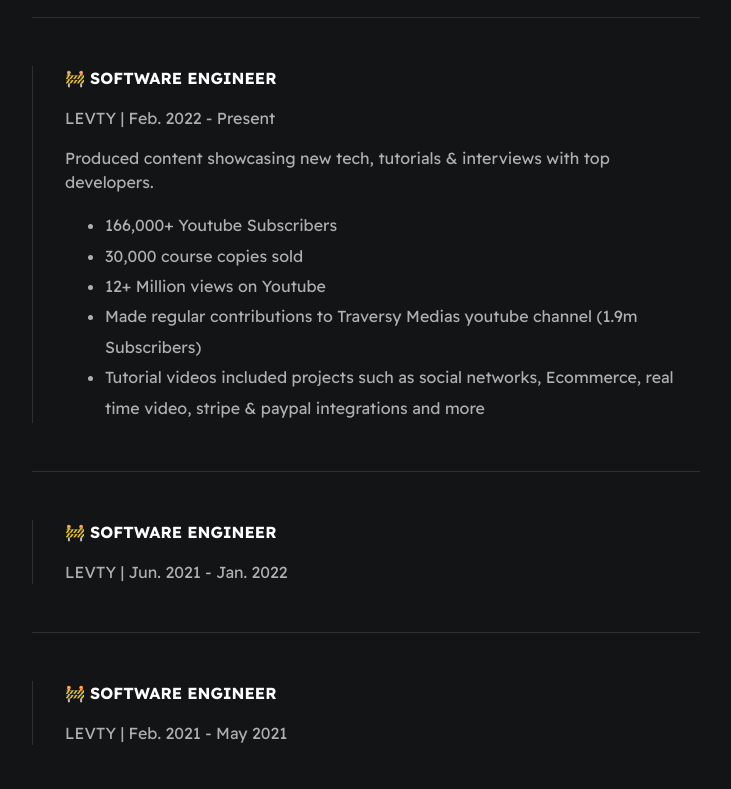
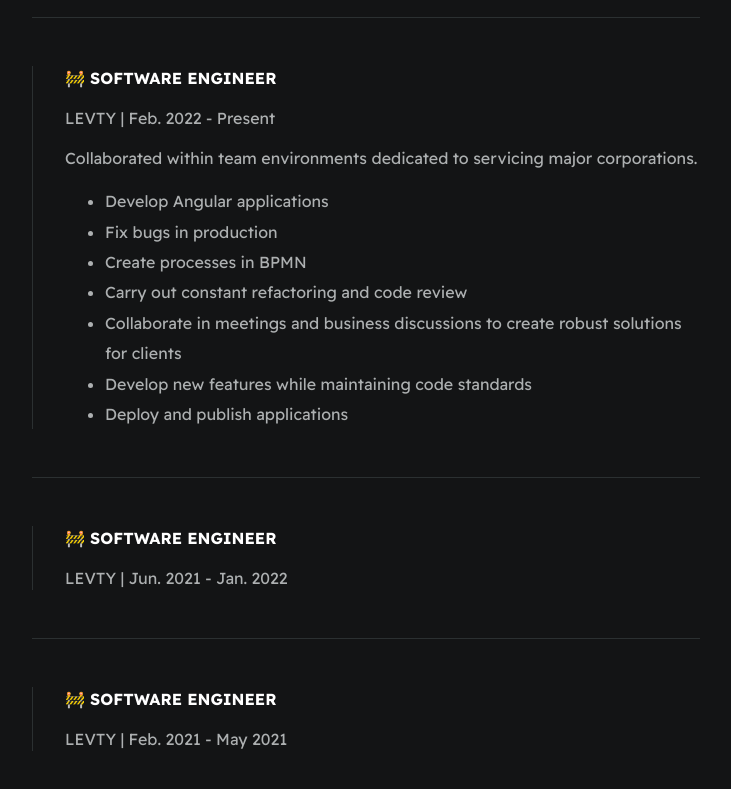
Before and after one commit to D-Baeta/Resume-Website, a plain HTML site: page index.html in a window 1280 px wide. Shown: the part 829-1618 px from the top of the page, without its empty margins (274-1005 px from the left). Drawn offline with Linux system fonts and the light colour scheme.

Commit message:
change work

```diff
--- a/index.html
+++ b/index.html
@@ -58,13 +58,15 @@
                 <div class="card--work-history">
                     <strong>🚧 SOFTWARE ENGINEER</strong>
                     <p>LEVTY | Feb. 2022 - Present</p>
-                    <p>Produced content showcasing new tech, tutorials & interviews with top developers.</p>
+                    <p>Collaborated within team environments dedicated to servicing major corporations.</p>
                     <ul>
-                        <li>166,000+ Youtube Subscribers</li>
-                        <li>30,000 course copies sold</li>
-                        <li>12+ Million views on Youtube</li>
-                        <li>Made regular contributions to Traversy Medias youtube channel (1.9m Subscribers)</li>
-                        <li>Tutorial videos included projects such as social networks, Ecommerce, real time video, stripe & paypal integrations and more </li>
+                        <li>Develop Angular applications</li>
+                        <li>Fix bugs in production</li>
+                        <li>Create processes in BPMN</li>
+                        <li>Carry out constant refactoring and code review</li>
+                        <li>Collaborate in meetings and business discussions to create robust solutions for clients</li>
+                        <li>Develop new features while maintaining code standards</li>
+                        <li>Deploy and publish applications</li>
                     </ul>
                 </div>
 
@@ -82,7 +84,7 @@
                     <p>LEVTY | Feb. 2021 - May 2021</p>
                 </div>
             </section>
-<!--
+        <!--
             <section class="section--page">
                 <h2>Projects & Accomplishments</h2>
 
```
